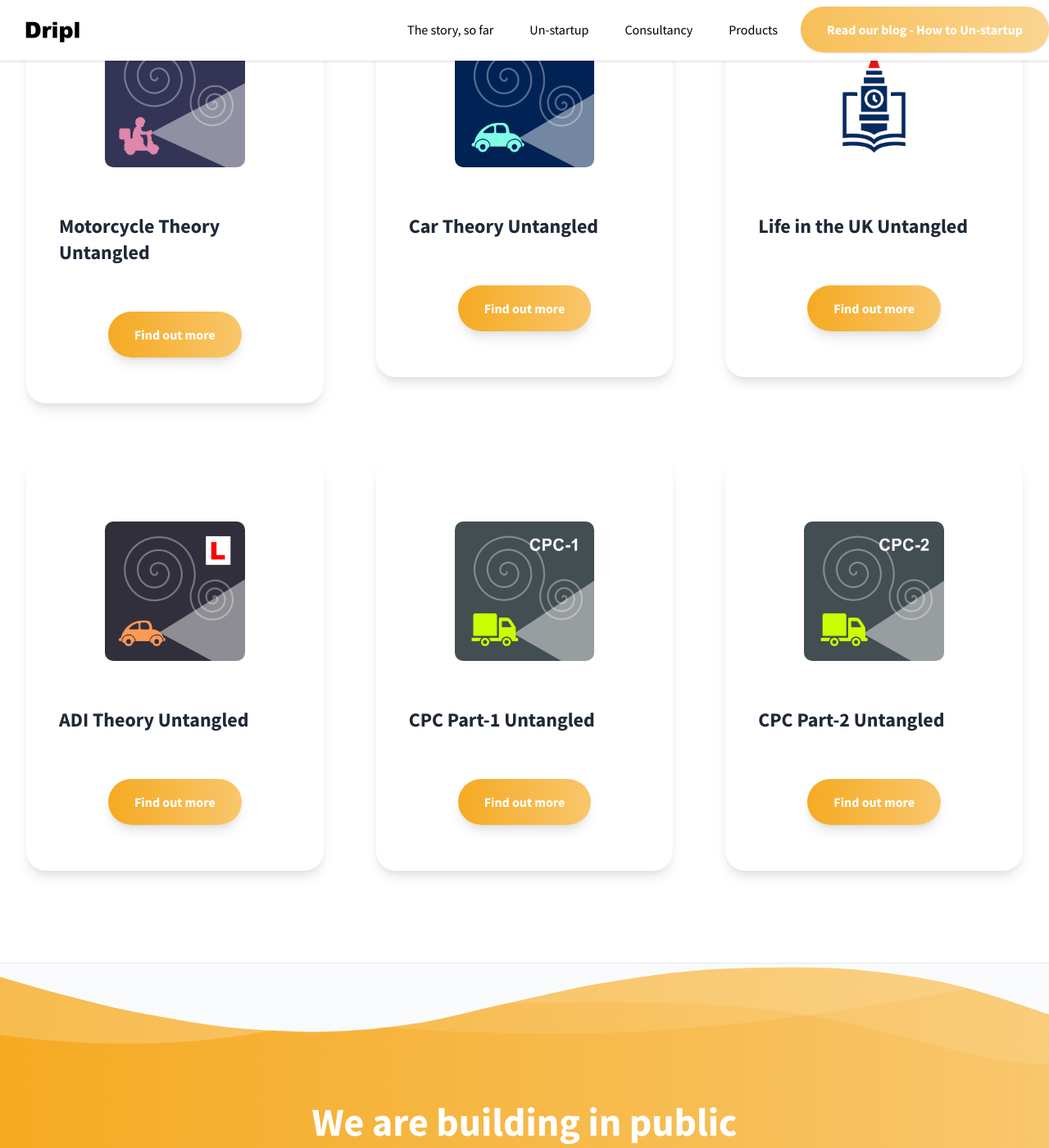
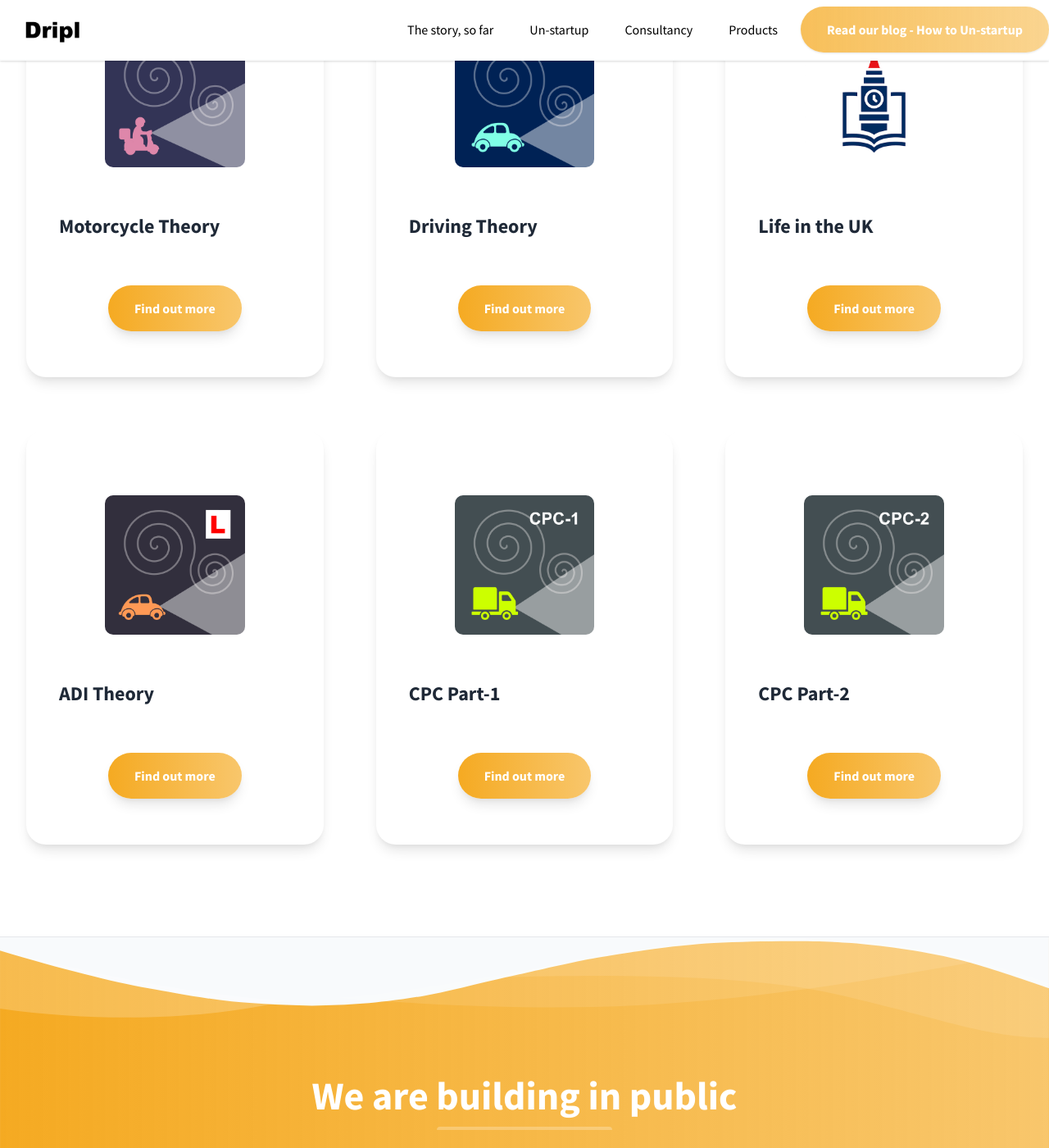
Before and after one commit to mcornford/land, a Jekyll site: the page built from index.md, in a window 1280 px wide and 1400 px high, scrolled down 3435 px. Shown: the whole window at 82% size. Built offline with Jekyll 4.4.1, drawn with Linux system fonts in a browser that asks for light colours.

Commit message:
Update Pages “home”

```diff
--- a/index.md
+++ b/index.md
@@ -45,27 +45,27 @@
       If you like the planning, strategy, and execution for the un-startup, **we can help you do the same** for your product or business. [Please reach out  ](mailto:hello@dripl.co.uk) and we will be happy to discuss if we can help you and how.
     image: assets/uploads/undraw_mind_map_re_nlb6.svg
 products:
-  - title: Motorcycle Theory Untangled
+  - title: Motorcycle Theory
     description: "\n"
     link: /motorcycle
     icon: assets/uploads/motorcycle-icon.png
-  - title: Car Theory Untangled
+  - title: Driving Theory
     description: "\n"
     link: /car
     icon: assets/uploads/car-icon.png
-  - title: Life in the UK Untangled
+  - title: Life in the UK
     description: "\n"
     link: /lituk
     icon: assets/uploads/lituk-icon.png
-  - title: ADI Theory Untangled
+  - title: ADI Theory
     link: /adi
     icon: assets/uploads/adi-icon.png
     description: "\n"
-  - title: CPC Part-1 Untangled
+  - title: CPC Part-1
     link: /cpc-1
     icon: assets/uploads/lorry-icon.png
     description: "\n"
-  - title: CPC Part-2 Untangled
+  - title: CPC Part-2
     link: /cpc-2
     icon: assets/uploads/lorry2-icon.png
     description: "\n"
```
